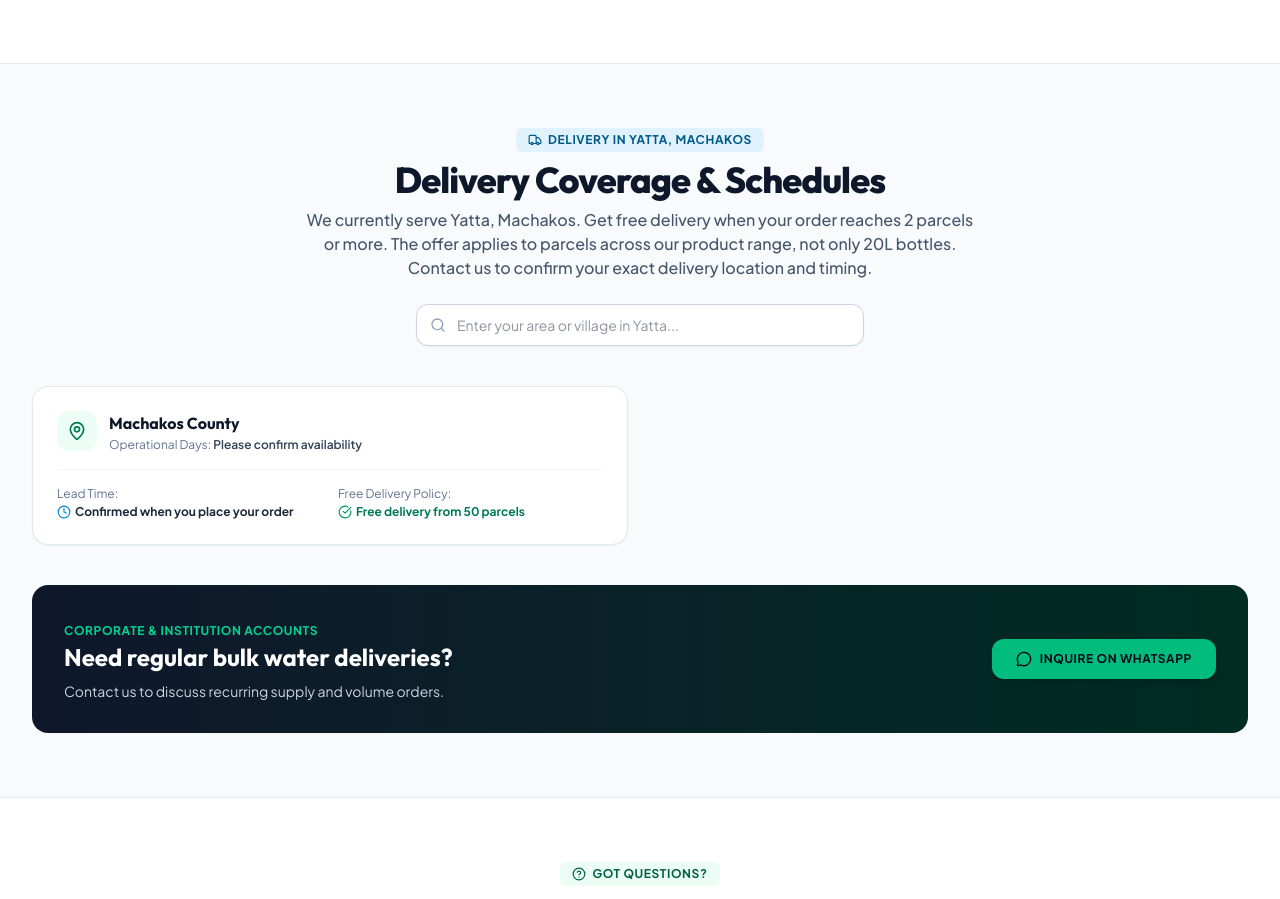
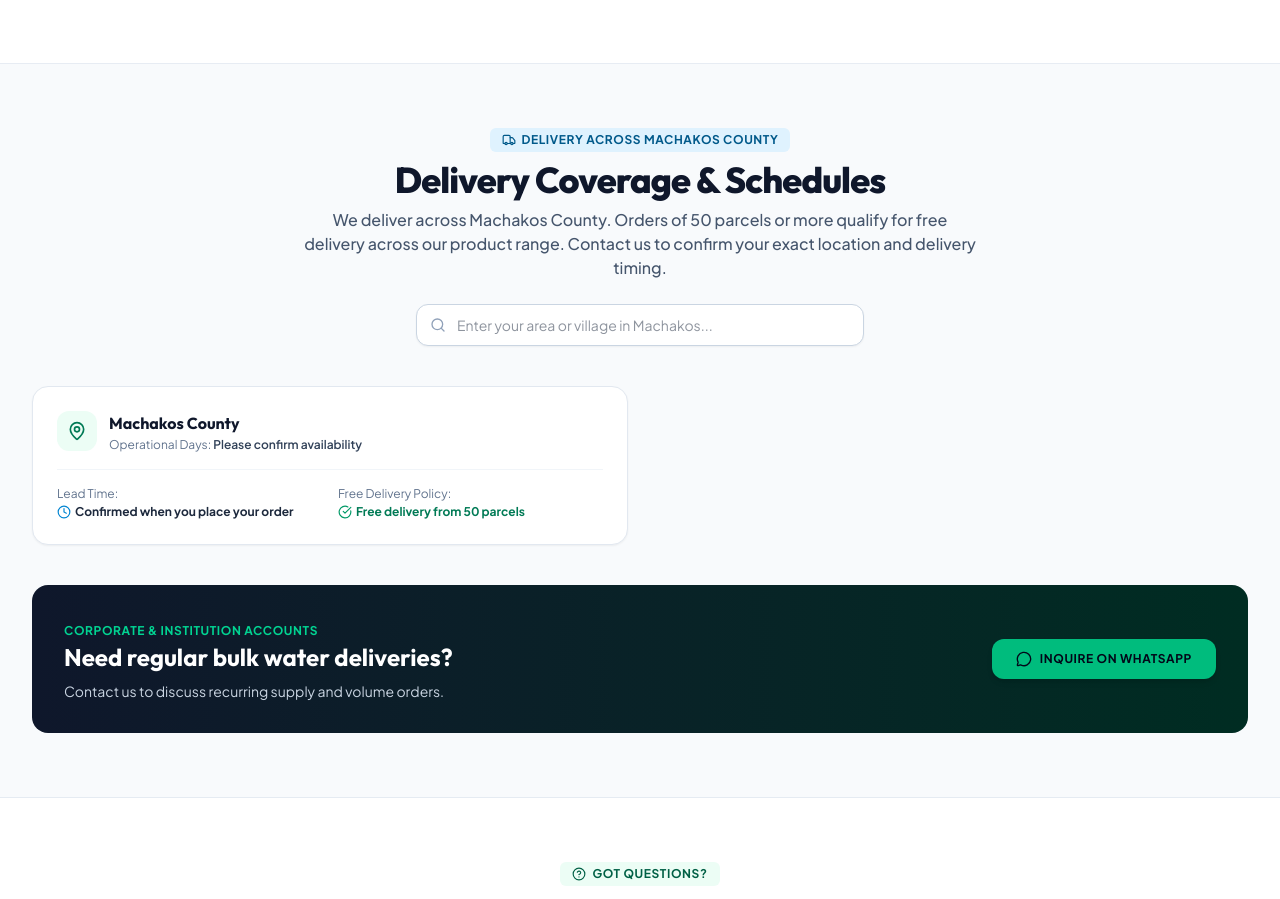
Before and after one commit to yobi369/Abaderes, a React (Vite) app: page / in a window 1280 px wide. Shown: the part 5147-6046 px from the top of the page. Built offline with nearby package versions, Linux system fonts and the light colour scheme.

Commit message:
Expand delivery coverage to Machakos County

```diff
--- a/src/components/DeliveryCoverageSection.tsx
+++ b/src/components/DeliveryCoverageSection.tsx
@@ -11,7 +11,7 @@ export const DeliveryCoverageSection: React.FC = () => {
 
   const handleCorporateInquiry = () => {
     const text = encodeURIComponent(
-      `Hello Mount Abadares Fresh Water! I'd like to inquire about delivery coverage and bulk water orders in Yatta, Machakos.`
+      `Hello Mount Abadares Fresh Water! I'd like to inquire about delivery coverage and bulk water orders anywhere in Machakos County.`
     );
     window.open(`https://wa.me/${COMPANY_INFO.whatsappNumber}?text=${text}`, '_blank');
   };
@@ -24,13 +24,13 @@ export const DeliveryCoverageSection: React.FC = () => {
         <div className="text-center max-w-2xl mx-auto mb-10">
           <div className="inline-flex items-center gap-1.5 px-3 py-1 rounded-md bg-sky-100 text-sky-800 text-xs font-bold uppercase tracking-wider mb-2">
             <Truck className="w-3.5 h-3.5" />
-            <span>Delivery in Yatta, Machakos</span>
+            <span>Delivery across Machakos County</span>
           </div>
           <h2 className="text-3xl sm:text-4xl font-extrabold text-slate-900 tracking-tight">
             Delivery Coverage & Schedules
           </h2>
           <p className="text-base text-slate-600 mt-2 font-medium">
-            We currently serve Yatta, Machakos. Get free delivery when your order reaches 2 parcels or more. The offer applies to parcels across our product range, not only 20L bottles. Contact us to confirm your exact delivery location and timing.
+            We deliver across Machakos County. Orders of 50 parcels or more qualify for free delivery across our product range. Contact us to confirm your exact location and delivery timing.
           </p>
 
           {/* Quick Estate / City Search Bar */}
@@ -38,7 +38,7 @@ export const DeliveryCoverageSection: React.FC = () => {
             <Search className="absolute left-3.5 top-1/2 -translate-y-1/2 w-4 h-4 text-slate-400" />
             <input
               type="text"
-              placeholder="Enter your area or village in Yatta..."
+              placeholder="Enter your area or village in Machakos..."
               value={searchQuery}
               onChange={(e) => setSearchQuery(e.target.value)}
               className="w-full pl-10 pr-4 py-2.5 text-xs sm:text-sm bg-white border border-slate-300 rounded-xl focus:outline-hidden focus:border-emerald-500 focus:ring-2 focus:ring-emerald-500/20 shadow-xs"
```
